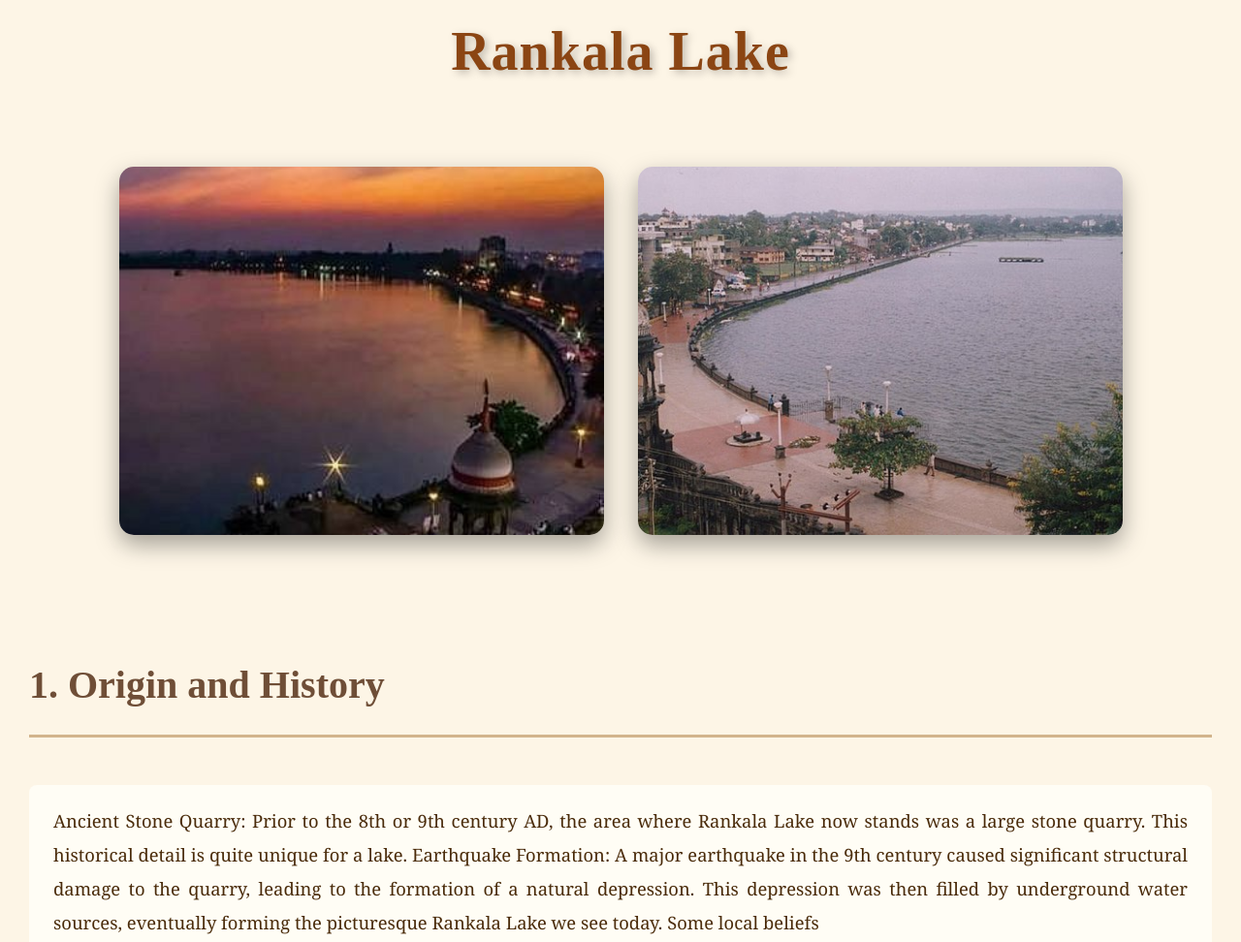
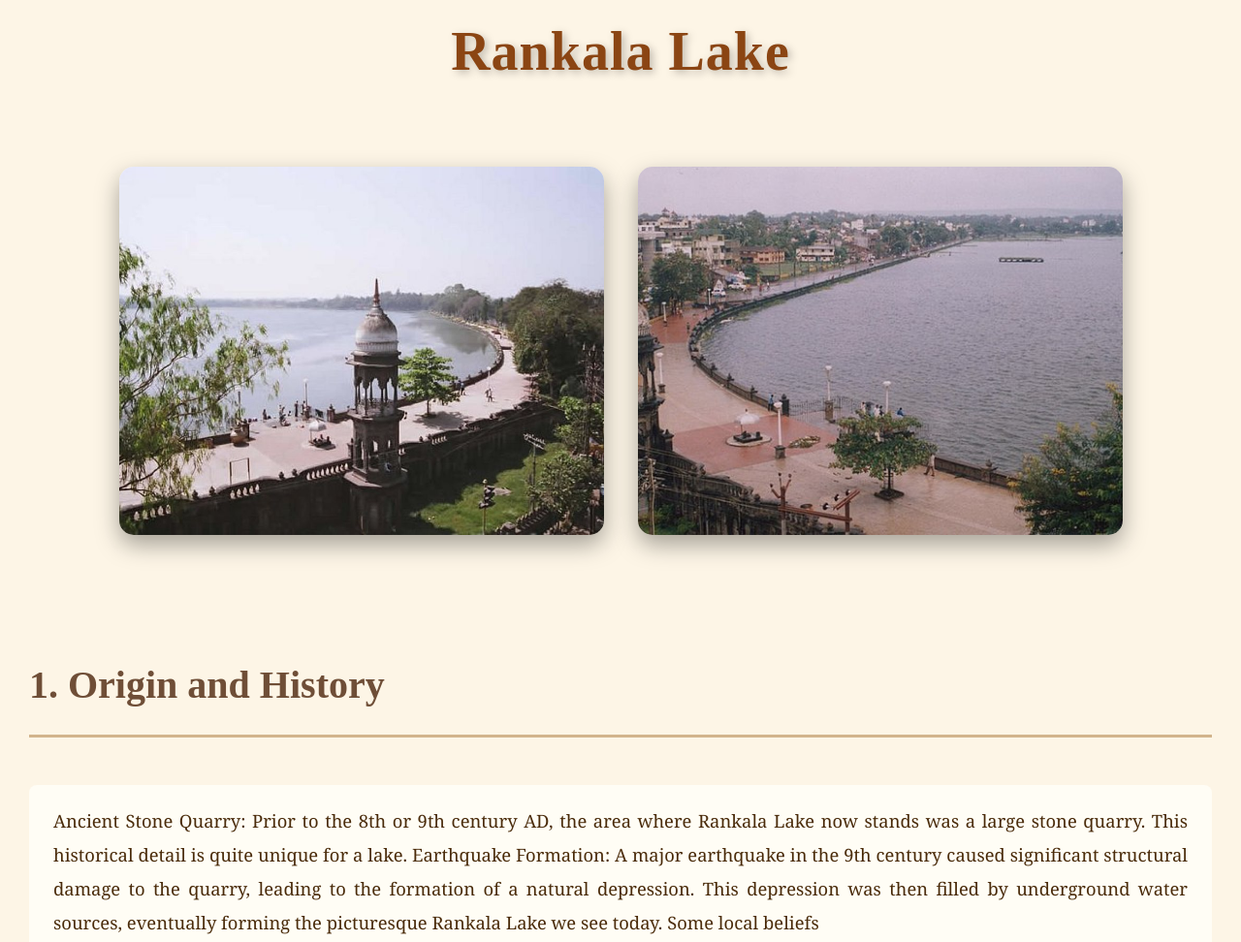
Before and after one commit to aviraj8459/Kolhapur-Travel-and-Tourism, a plain HTML site: page Spot.html in a window 1280 px wide. Shown: the part 3806-4778 px from the top of the page at 97% size. Drawn offline with Linux system fonts and the light colour scheme.

Commit message:
Update Spot.html

```diff
--- a/Spot.html
+++ b/Spot.html
@@ -113,7 +113,7 @@
         <h3 class="t1">Rankala Lake</h3>
         <br>
             <div class="image-container">
-               <img src="images/activity-3.jpg" height="335px">
+               <img src="images/b3d1ff0ccdc77b06a46960665075a4f7_1000x1000.jpg"height="335px">
                <img src="images/Rankala.jpg"height="335px">
             </div>
             <br>
```
